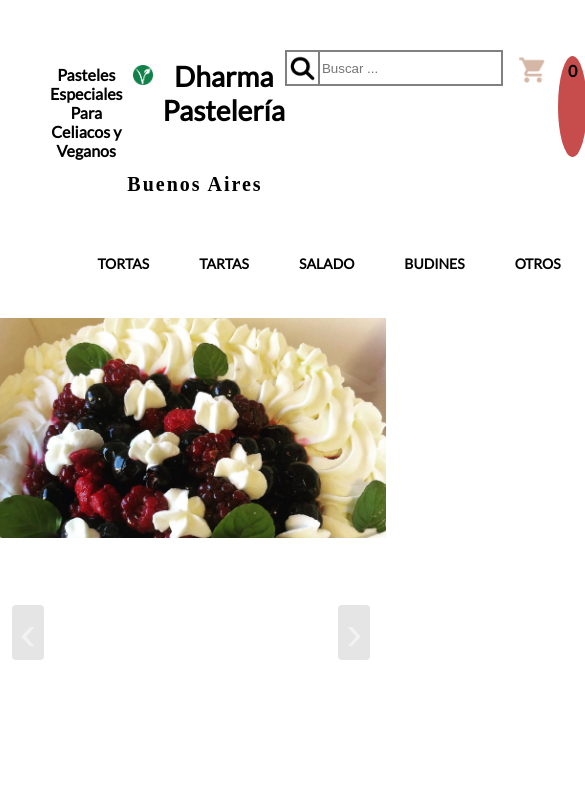
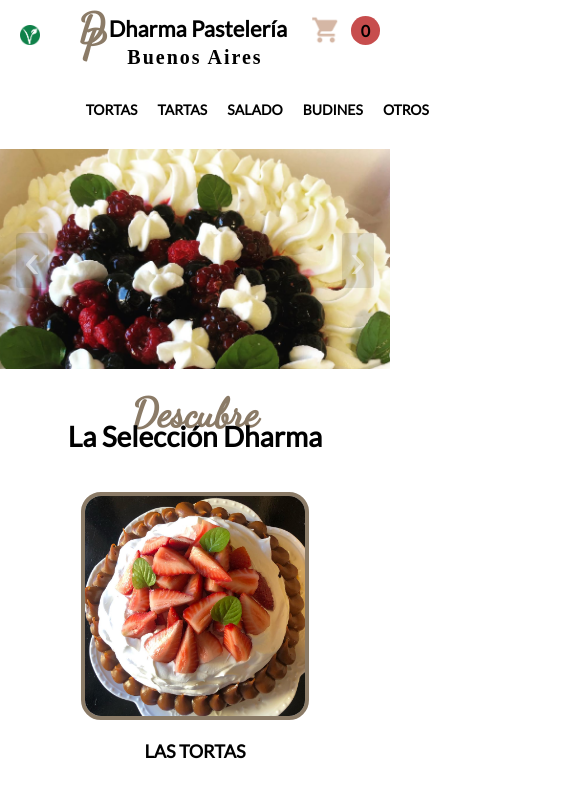
Before and after one commit to JohnFuhrm12/Dharma-Pasteleria, a React (Create React App) app: page / in a window 390 px wide. Shown: the top 792 px of the page, 585 px wide, since content can reach past the window. Built offline with nearby package versions, Linux system fonts and the light colour scheme; no server answers; the database is empty.

Commit message:
Add files via upload

```diff
--- a/src/App.css
+++ b/src/App.css
@@ -20,8 +20,8 @@ html body {
     margin: 0px;
     padding: 0px;
     position: absolute;
-    left: 590px;
-    top: 45px;
+    left: 39%;
+    top: 6%;
     cursor: pointer;
 }
 
@@ -33,8 +33,8 @@ html body {
     margin: 0px;
     padding: 0px;
     position: absolute;
-    left: 600px;
-    top: 68px;
+    left: 39.5%;
+    top: 10%;
     cursor: pointer;
 }
 
@@ -739,3 +739,256 @@ html body {
     width: 150px;
     margin: 0 auto;
 }
+
+@media (max-width: 650px) {
+/* Nav Bar */
+.titleBehindD {
+    z-index: 1;
+    color: rgb(139, 123, 103);
+    font-family: 'Dancing Script';
+    font-size: 40px;
+    margin: 0px;
+    padding: 0px;
+    position: absolute;
+    left: 20%;
+    top: 0.5%;
+    cursor: pointer;
+}
+
+.titleBehindP {
+    z-index: 2;
+    color: rgb(139, 123, 103);
+    font-family: 'Dancing Script';
+    font-size: 40px;
+    margin: 0px;
+    padding: 0px;
+    position: absolute;
+    left: 21%;
+    top: 2.5%;
+    cursor: pointer;
+}
+
+.title {
+    z-index: 2;
+    margin-bottom: 0px;
+    font-size: 22px;
+    margin-left: 50px;
+    cursor: pointer;
+}
+
+.subtitle {
+    z-index: 2;
+    margin-top: -15px;
+    font-size: 20px;
+    font-family: serif;
+    letter-spacing: 2px;
+    cursor: pointer;
+}
+
+.categories-box {
+    margin-left: 22%;
+    margin-right: 20%;
+}
+
+.categories {
+    margin-top: 20px;
+    margin-bottom: 20px;
+}
+
+.categories h2 {
+    margin-right: 20px;
+    font-size: 14px;
+    font-family: 'Lato', sans-serif;
+    font-weight: bold;
+    transition: 0.4s;
+}
+
+.categories h2:hover {
+    color: rgb(139, 123, 103);
+    cursor: pointer;
+    transition: 0.2s;
+}
+
+.leftBar {
+    display: none;
+}
+
+.vegan {
+    margin-left: 20px;
+}
+
+.searchCart {
+    margin-right: 0px;
+}
+
+.searchBar {
+    display: none;
+}
+
+.cartQuantity {
+    margin-right: 10px;
+}
+
+.search {
+    display: none;
+}
+
+.titleBar {
+    display: flex;
+    flex-direction: row;
+    justify-content: space-between;
+    margin-top: 0px;
+}
+/* Nav Bar */
+
+/* Home-screen Carousel */
+.carousel {
+    height: 26vh;
+    right: 0%;
+}
+
+.carousel button {
+    position: absolute;
+    z-index: 2;
+    background: none;
+    border: none;
+    font-size: 3rem;
+    top: 38%;
+    transform: translateY (-50%);
+    color: rgb(255, 255, 255, .5);
+    cursor: pointer;
+    border-radius: .25rem;
+    padding: 0 .5rem;
+    background-color: rgb(0, 0, 0, .1);
+}
+/* Home-screen Carousel */
+
+/* Home-screen Selection Section*/
+.selectionTitleBehind {
+    z-index: 1;
+    color: rgb(139, 123, 103);
+    font-family: 'Dancing Script';
+    font-size: 40px;
+    margin-bottom: -36px;
+    margin-top: 0px;
+}
+
+.selectionTitle {
+    z-index: 2;
+    margin-top: 20px;
+    font-size: 14px;
+    font-family: 'Lato', sans-serif;
+}
+
+.selectionIMG {
+    width: 220px;
+    height: 220px;
+    margin-top: 20px;
+}
+
+.selectionIMG:hover {
+    width: 240px;
+    height: 240px;
+}
+
+.selectionChoicesTop {
+    display: flex;
+    flex-direction: column;
+    margin-left: 0%;
+    margin-right: 0%;
+}
+
+.selectionChoicesBottom {
+    display: flex;
+    flex-direction: column;
+    margin-left: 0%;
+    margin-right: 0%;
+    margin-bottom: 20px;
+}
+
+.selectionName {
+    font-size: 18px;
+    font-family: 'Lato', sans-serif;
+    transition: 0.4s;
+}
+/* Home-screen Selection Section*/
+
+/* Home-screen WheretoFind Section*/
+.whereFindSection {
+    background-color: rgb(253, 249, 244);
+}
+
+.whereFindTitles {
+    padding-top: 1px;
+}
+
+.whereFindTitle {
+    font-size: 28px;
+}
+
+.whereFindTitleBehind {
+    z-index: 1;
+    color: rgb(139, 123, 103);
+    font-family: 'Dancing Script';
+    font-size: 40px;
+    margin-bottom: -35px;
+}
+
+.whereFindParagraphs {
+    margin-left: 10%;
+    margin-right: 10%;
+    padding-bottom: 5px;
+}
+
+.whereFindParagraphs2 {
+    margin-left: 10%;
+    margin-right: 10%;
+    padding-bottom: 20px;
+}
+
+.whereFindParagraphs2 p {
+    font-size: 19px;
+}
+
+.whereFindParagraphs p {
+    font-size: 19px;
+}
+/* Home-screen WheretoFind Section*/
+
+/* Footer*/
+.footer {
+    background-color: rgb(224, 212, 197);
+    display: flex;
+    flex-direction: row;
+    justify-content: space-around;
+}
+
+.footer h1 {
+    font-size: 16px;
+    margin-right: 20px;
+}
+
+.footerInsta {
+    display: flex;
+    flex-direction: row;
+}
+
+.instagram {
+    width: 30px;
+    height: 30px;
+    margin-top: 5px;
+    margin-left: 0px;
+    margin-right: 20px;
+    cursor: pointer;
+    transition: 0.2s;
+}
+
+.instagram:hover {
+    width: 35px;
+    height: 35px;
+    margin-top: 15px;
+    margin-right: -5px;
+    transition: 0.2s;
+}
+/* Footer*/
+}
```
